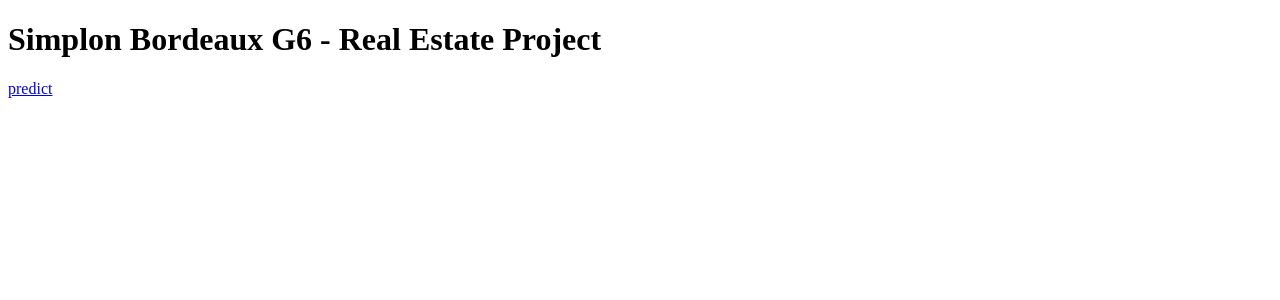
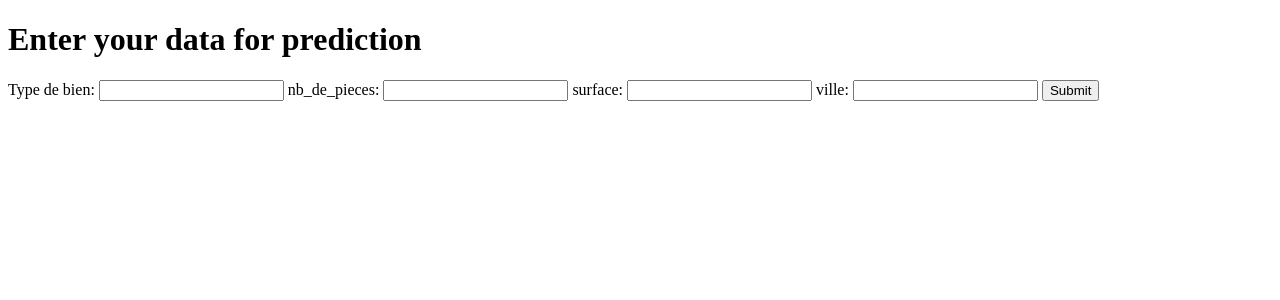
Before and after one commit to Simplon-IA-Bdx-1/realestate-aro-nicolas-nicolas-rodolphe-project, a Flask app: page / in a window 1280 px wide. Shown: the top 300 px of the page. Run offline with Flask 2, Linux system fonts and the light colour scheme.

Commit message:
added the required functionanlity in form

```diff
--- a/app/flask/app.py
+++ b/app/flask/app.py
@@ -10,7 +10,7 @@ app = Flask(__name__)
 
 @app.route('/')
 def hello_world():
-    return render_template('index.html')
+    return render_template('get-prediction.html')
 
 
 @app.route('/predict')
--- a/app/flask/templates/get-prediction.html
+++ b/app/flask/templates/get-prediction.html
@@ -11,13 +11,13 @@
         <h1>Enter your data for prediction</h1>
         <form action="/predict" method="post">
             <label for="type_de_bien">Type de bien:</label>
-            <input type="text" id="type_de_bien" name="type_de_bien"/>
+            <input type="text" id="type_de_bien" name="type_de_bien" required=true/>
             <label for="nb_de_pieces">nb_de_pieces:</label>
-            <input type="number" id="nb_de_pieces" name="nb_de_pieces"/>
+            <input type="number" id="nb_de_pieces" name="nb_de_pieces" required=true/>
             <label for="surface">surface:</label>
-            <input type="number" id="surface" name="surface"/>
+            <input type="number" id="surface" name="surface" required=true/>
             <label for="ville">ville:</label>
-            <input type="text" id="ville" name="ville"/>
+            <input type="text" id="ville" name="ville" required=true/>
             <button>Submit</button>
         </form>
     </div>
--- a/app/flask/templates/index.html
+++ b/app/flask/templates/index.html
@@ -4,14 +4,22 @@
     <meta charset="UTF-8">
     <meta name="viewport" content="width=device-width, initial-scale=1.0">
     <meta http-equiv="X-UA-Compatible" content="ie=edge">
-    <title>Document</title>
+    <link rel="stylesheet" href="https://cdn.jsdelivr.net/npm/bulma@0.8.0/css/bulma.min.css">
+    <script defer src="https://use.fontawesome.com/releases/v5.3.1/js/all.js"></script>
+    <title>Fast Immo</title>
 </head>
 <body>
-    <div id="main">
-        <h1>Simplon Bordeaux G6 - Real Estate Project</h1>
-        <nav>
-            <a href="/predict">predict</a>
-        </nav>
-    </div>
+    <header class="hero">
+        <div class="hero-body">
+            <div class="container">
+                <h1 class="title">
+                    Fast Immo
+                </h1>
+                <h2 class="subtitle">
+                    Le juste prix de votre bien immobilier
+                </h2>
+            </div>
+        </div>
+    </header>
 </body>
 </html>
```
Also changed, not shown: app/flask/templates/predict.html (+5 -5 lines).
